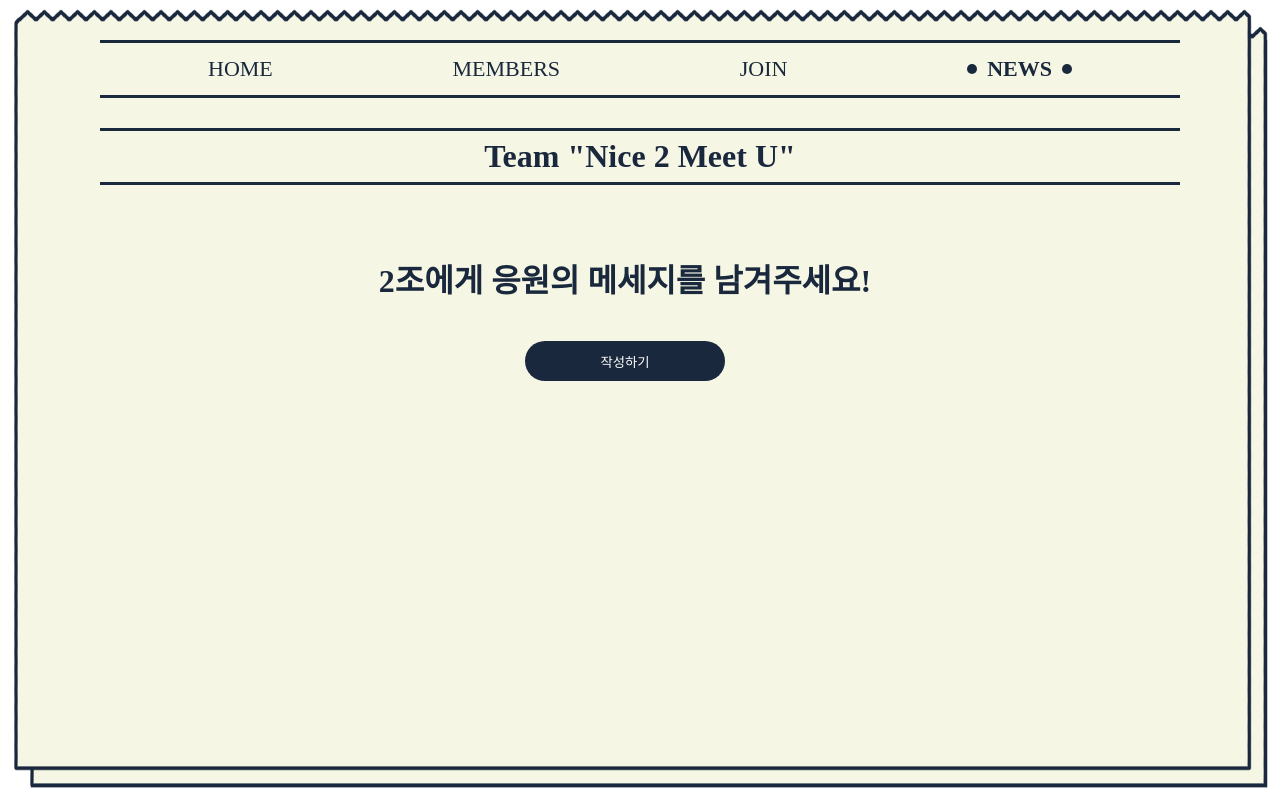
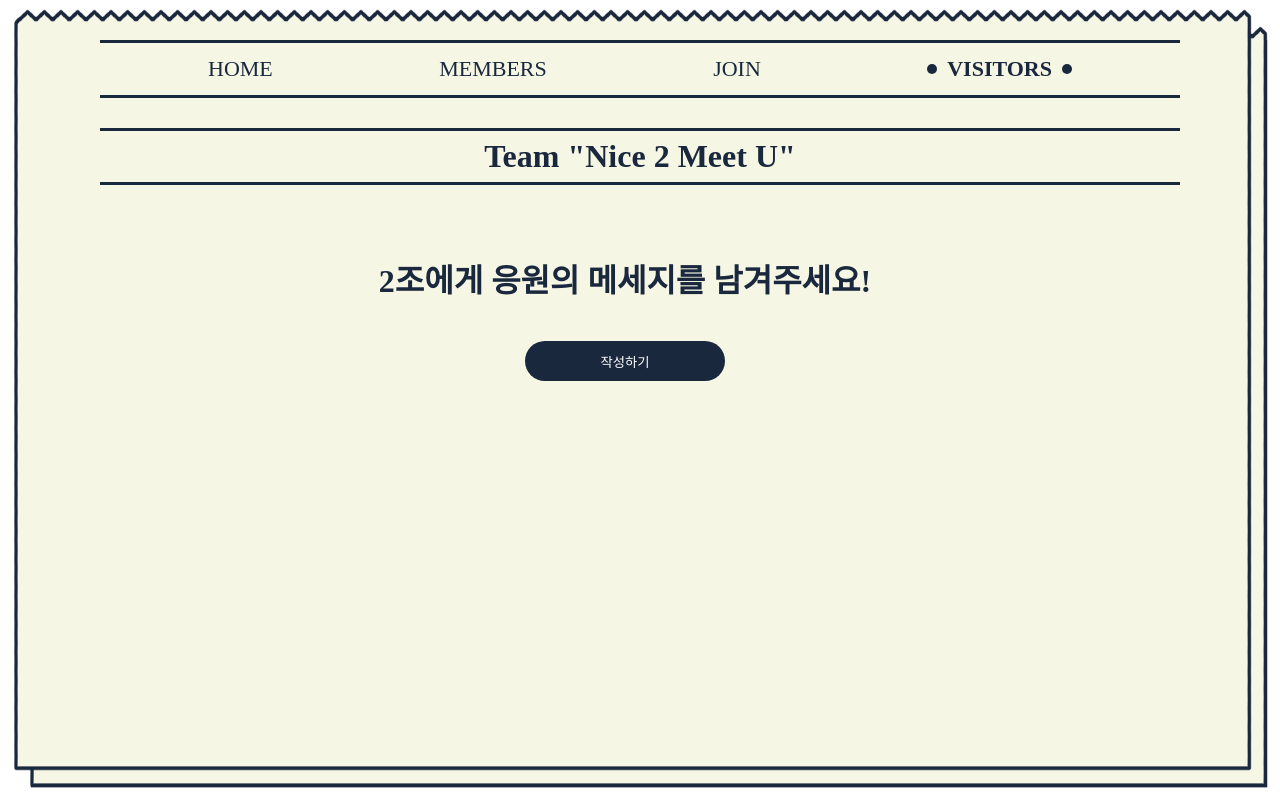
Before and after one commit to Get2Knowyou/weare2, a website with bundled scripts: page miniproject/visitors/visitors.html in a window 1280 px wide. Built offline with nearby package versions, Linux system fonts and the light colour scheme; no server answers; a web font is replaced by a local one.

Commit message:
헤더 메뉴명 수정

```diff
--- a/miniproject/visitors/visitors.html
+++ b/miniproject/visitors/visitors.html
@@ -23,7 +23,7 @@
             <a href="../join/join.html">JOIN</a>
           </li>
           <li class="on">
-            <a href="./../visitors/visitors.html">NEWS</a>
+            <a href="./../visitors/visitors.html">VISITORS</a>
           </li>
         </ul>
       </header>
```
